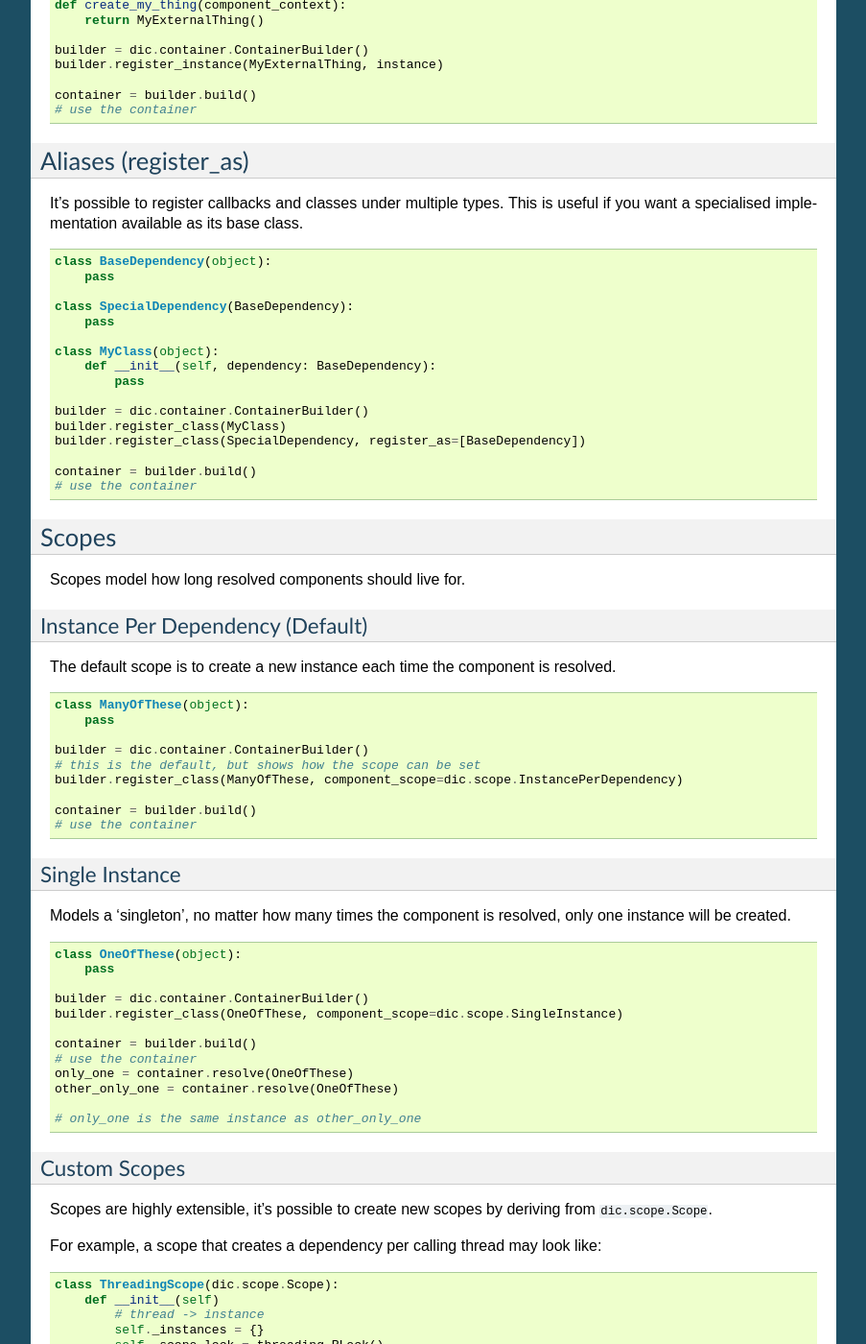
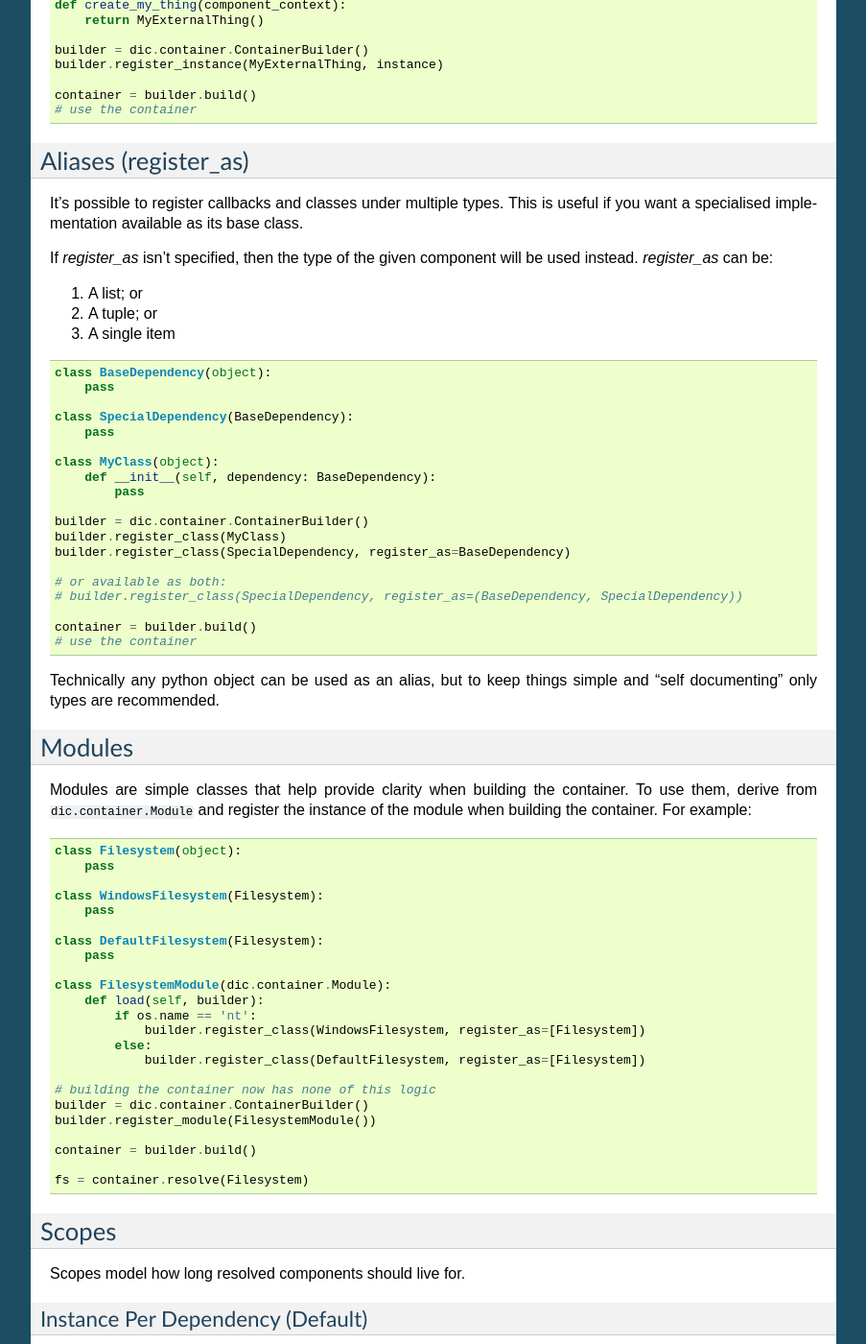
Before and after one commit to zsims/dic, a Sphinx documentation site: the page built from docs/registration.rst, in a window 1280 px wide and 1400 px high, scrolled down 1374 px. Shown: the whole window at 96% size, without its empty margins (198-1101 px from the left). Built offline with Sphinx 7.4.7, drawn with Linux system fonts in a browser that asks for light colours.

Commit message:
Adds modules + doco updates (inc. clarification of register_as)

```diff
--- a/docs/registration.rst
+++ b/docs/registration.rst
@@ -82,6 +82,12 @@ Aliases (register_as)
 =====================
 It's possible to register callbacks and classes under multiple types. This is useful if you want a specialised implementation available as its base class.
 
+If `register_as` isn't specified, then the type of the given component will be used instead. `register_as` can be:
+
+1. A list; or
+2. A tuple; or
+3. A single item
+
 .. sourcecode:: python
 
     class BaseDependency(object):
@@ -96,10 +102,46 @@ It's possible to register callbacks and classes under multiple types. This is us
 
     builder = dic.container.ContainerBuilder()
     builder.register_class(MyClass)
-    builder.register_class(SpecialDependency, register_as=[BaseDependency])
+    builder.register_class(SpecialDependency, register_as=BaseDependency)
+
+    # or available as both:
+    # builder.register_class(SpecialDependency, register_as=(BaseDependency, SpecialDependency))
 
     container = builder.build()
     # use the container
+
+Technically any python object can be used as an alias, but to keep things simple and "self documenting" only types are recommended.
+
+Modules
+=======
+Modules are simple classes that help provide clarity when building the container. To use them, derive from ``dic.container.Module`` and register the instance of
+the module when building the container. For example:
+
+.. sourcecode:: python
+
+    class Filesystem(object):
+        pass
+
+    class WindowsFilesystem(Filesystem):
+        pass
+
+    class DefaultFilesystem(Filesystem):
+        pass
+
+    class FilesystemModule(dic.container.Module):
+        def load(self, builder):
+            if os.name == 'nt':
+                builder.register_class(WindowsFilesystem, register_as=[Filesystem])
+            else:
+                builder.register_class(DefaultFilesystem, register_as=[Filesystem])
+
+    # building the container now has none of this logic
+    builder = dic.container.ContainerBuilder()
+    builder.register_module(FilesystemModule())
+
+    container = builder.build()
+
+    fs = container.resolve(Filesystem)
 
 Scopes
 ======
```
Also changed, not shown: 2 other files.
